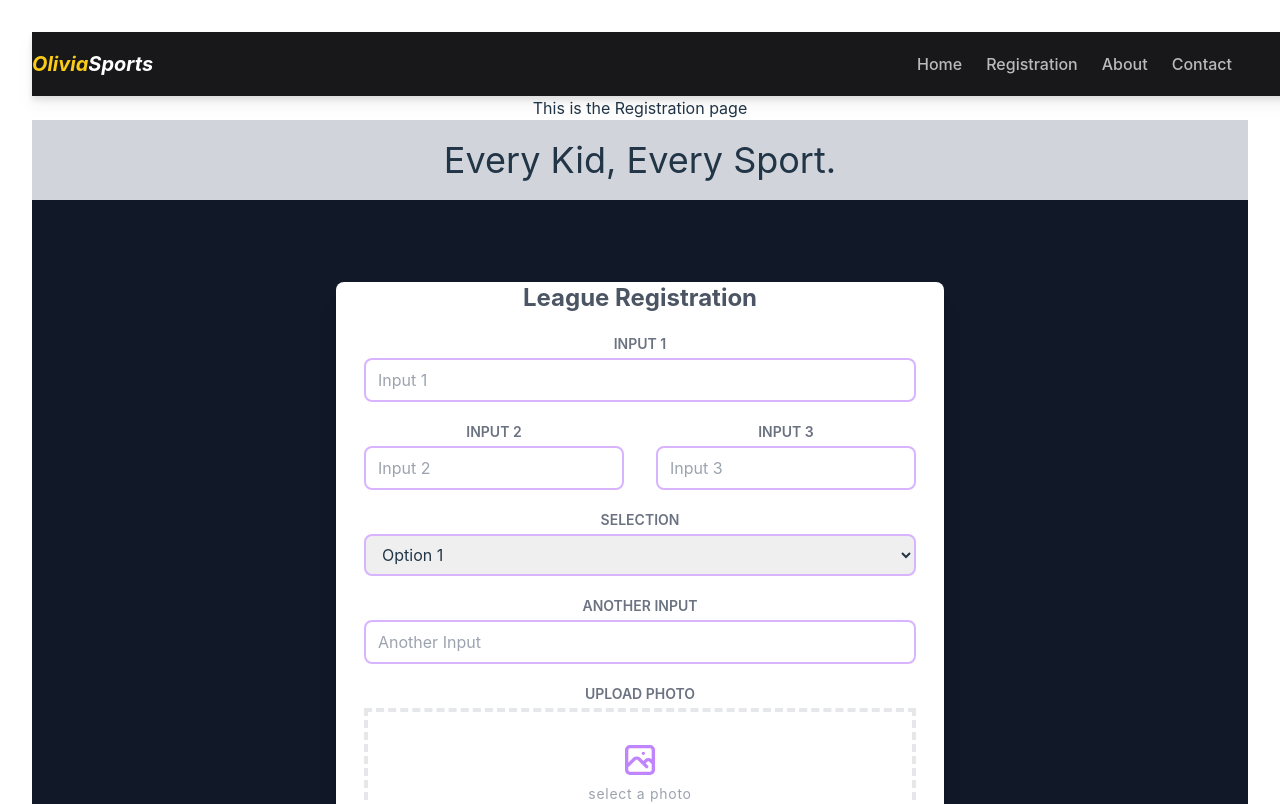
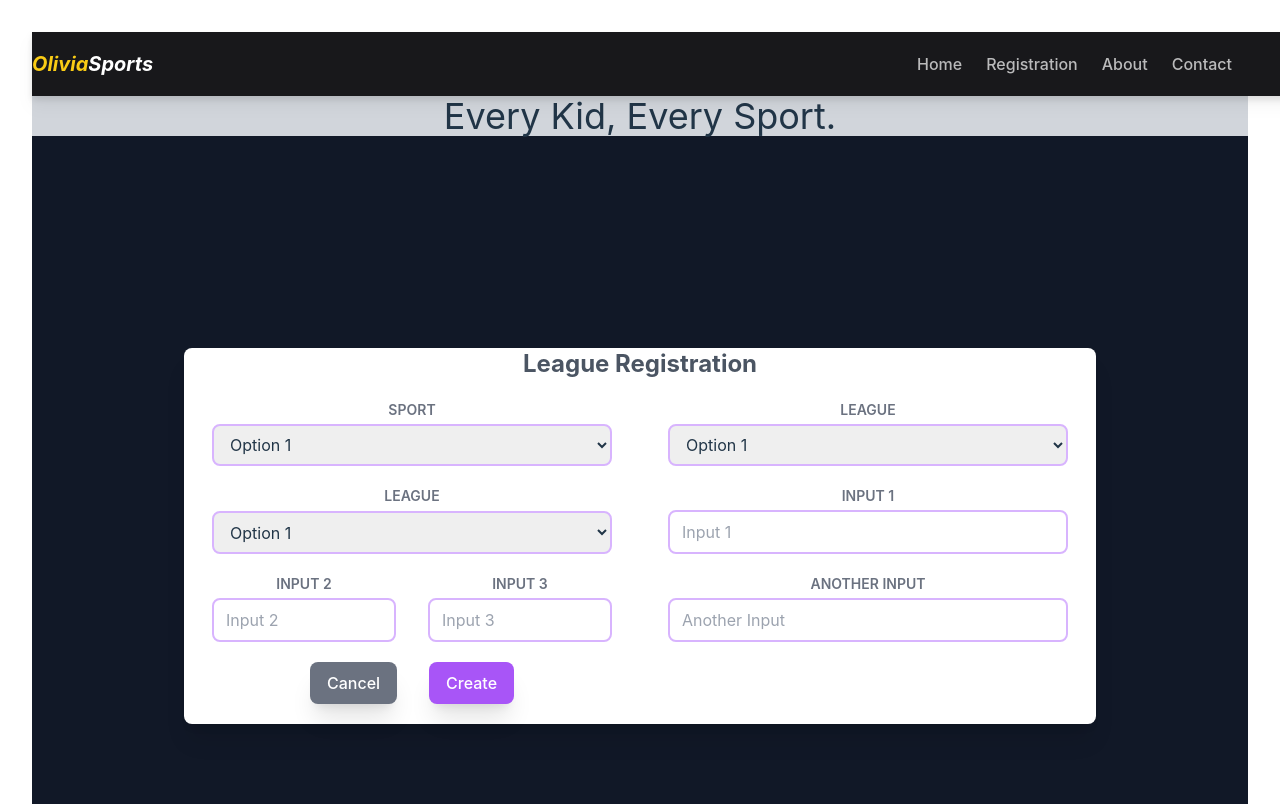
Before and after one commit to 21221086/vitejs-vite-vtvgmr, a Vue app: page /register in a window 1280 px wide. Shown: the top 804 px of the page. Built offline with nearby package versions, Linux system fonts and the light colour scheme.

Commit message:
6 files modified

```diff
--- a/src/components/Banner.vue
+++ b/src/components/Banner.vue
@@ -1,5 +1,5 @@
 <template>
-  <header class="bg-gray-300 p-5">
+  <header class="bg-gray-300 w-full">
     <h1 class="text-2xl md:text-4xl">Every Kid, Every Sport.</h1>
   </header>
 </template>
--- a/src/components/NavigationBar.vue
+++ b/src/components/NavigationBar.vue
@@ -35,8 +35,6 @@
 
 <!-- Javascript Code -->
 <script>
-import About from '../pages/About.vue';
-import Home from '../pages/Home.vue';
 
 
 export default {
--- a/src/pages/About.vue
+++ b/src/pages/About.vue
@@ -1,11 +1,14 @@
 <template>
-
+ <NavigationBar></NavigationBar>
  This is the About page
+ <Banner></Banner>
  </template>
 
 <script>
+import NavigationBar from '../components/NavigationBar.vue'
+import Banner from '../components/Banner.vue'
 
 export default {
-
+  components: {NavigationBar, Banner}
 };
 </script>
--- a/src/pages/FrontPage.vue
+++ b/src/pages/FrontPage.vue
@@ -3,7 +3,7 @@
     <div class="bg-zinc-900 p-40">
       <h1 class="text-2xl md:text-4xl text-stone-100">Upcoming Leagues</h1>
       <br />
-      <UpcomingSports :leagues="leagues"></UpcomingSports>
+      <UpcomingSports class="w-full" :leagues="leagues"></UpcomingSports>
     </div>
   </div>
 
--- a/src/pages/Home.vue
+++ b/src/pages/Home.vue
@@ -7,8 +7,8 @@
 </template>
 
 <script>
+import NavigationBar from '../components/NavigationBar.vue';
 import FrontPage from './FrontPage.vue';
-import NavigationBar from '../components/NavigationBar.vue';
 import Banner from '../components/Banner.vue';
 
 export default {
--- a/src/pages/Register.vue
+++ b/src/pages/Register.vue
@@ -1,18 +1,46 @@
 <template>
   <NavigationBar></NavigationBar>
-  This is the Registration page
-  <div v-if="league">
-    <br>My League: <br> {{ JSON.parse(league).sport }}
-  </div>
   <Banner></Banner>
 
   <!-- FORM -->
   <div class="flex h-screen w-full bg-gray-900 items-center justify-center">
-  <div class="grid bg-white rounded-lg shadow-xl w-11/12 md:w-9/12 lg:w-1/2">
+  <div class="grid bg-white rounded-lg shadow-xl w-11/12 md:w-9/12 lg:w-3/4 mt-20 mb-20">
+
     <div class="flex justify-center">
       <div class="flex">
-        <h1 class="text-gray-600 font-bold md:text-2xl text-xl">League Registration</h1>
+        <h1 class="text-gray-600 font-bold md:text-2xl text-xl">
+          League Registration
+          <div v-if="league">For {{ JSON.parse(league).sport }} </div>
+        </h1>
       </div>
+    </div>
+
+    <div class="grid grid-cols-2">
+      <div class="grid grid-cols-1 mt-5 mx-7">
+        <label class="uppercase md:text-sm text-xs text-gray-500 text-light font-semibold">Sport</label>
+        <select class="py-2 px-3 rounded-lg border-2 border-purple-300 mt-1 focus:outline-none focus:ring-2 focus:ring-purple-600 focus:border-transparent">
+          <option>Option 1</option>
+          <option>Option 2</option>
+          <option>Option 3</option>
+        </select>
+      </div>
+
+      <div class="grid grid-cols-1 mt-5 mx-7">
+        <label class="uppercase md:text-sm text-xs text-gray-500 text-light font-semibold">League</label>
+        <select class="py-2 px-3 rounded-lg border-2 border-purple-300 mt-1 focus:outline-none focus:ring-2 focus:ring-purple-600 focus:border-transparent">
+          <option>Option 1</option>
+          <option>Option 2</option>
+          <option>Option 3</option>
+        </select>
+      </div>
+
+      <div class="grid grid-cols-1 mt-5 mx-7">
+        <label class="uppercase md:text-sm text-xs text-gray-500 text-light font-semibold">League</label>
+        <select class="py-2 px-3 rounded-lg border-2 border-purple-300 mt-1 focus:outline-none focus:ring-2 focus:ring-purple-600 focus:border-transparent">
+          <option>Option 1</option>
+          <option>Option 2</option>
+          <option>Option 3</option>
+        </select>
       </div>
 
       <div class="grid grid-cols-1 mt-5 mx-7">
@@ -32,35 +60,14 @@
       </div>
 
       <div class="grid grid-cols-1 mt-5 mx-7">
-      <label class="uppercase md:text-sm text-xs text-gray-500 text-light font-semibold">Selection</label>
-      <select class="py-2 px-3 rounded-lg border-2 border-purple-300 mt-1 focus:outline-none focus:ring-2 focus:ring-purple-600 focus:border-transparent">
-        <option>Option 1</option>
-        <option>Option 2</option>
-        <option>Option 3</option>
-      </select>
-    </div>
-
-    <div class="grid grid-cols-1 mt-5 mx-7">
         <label class="uppercase md:text-sm text-xs text-gray-500 text-light font-semibold">Another Input</label>
         <input class="py-2 px-3 rounded-lg border-2 border-purple-300 mt-1 focus:outline-none focus:ring-2 focus:ring-purple-600 focus:border-transparent" type="text" placeholder="Another Input" />
-    </div>
-
-    <div class="grid grid-cols-1 mt-5 mx-7">
-      <label class="uppercase md:text-sm text-xs text-gray-500 text-light font-semibold mb-1">Upload Photo</label>
-        <div class='flex items-center justify-center w-full'>
-            <label class='flex flex-col border-4 border-dashed w-full h-32 hover:bg-gray-100 hover:border-purple-300 group'>
-                <div class='flex flex-col items-center justify-center pt-7'>
-                  <svg class="w-10 h-10 text-purple-400 group-hover:text-purple-600" fill="none" stroke="currentColor" viewBox="0 0 24 24" xmlns="http://www.w3.org/2000/svg"><path stroke-linecap="round" stroke-linejoin="round" stroke-width="2" d="M4 16l4.586-4.586a2 2 0 012.828 0L16 16m-2-2l1.586-1.586a2 2 0 012.828 0L20 14m-6-6h.01M6 20h12a2 2 0 002-2V6a2 2 0 00-2-2H6a2 2 0 00-2 2v12a2 2 0 002 2z"></path></svg>
-                  <p class='lowercase text-sm text-gray-400 group-hover:text-purple-600 pt-1 tracking-wider'>Select a photo</p>
-                </div>
-              <input type='file' class="hidden" />
-            </label>
-        </div>
       </div>
 
       <div class='flex items-center justify-center  md:gap-8 gap-4 pt-5 pb-5'>
         <button class='w-auto bg-gray-500 hover:bg-gray-700 rounded-lg shadow-xl font-medium text-white px-4 py-2'>Cancel</button>
         <button class='w-auto bg-purple-500 hover:bg-purple-700 rounded-lg shadow-xl font-medium text-white px-4 py-2'>Create</button>
+      </div>
     </div>
 
   </div>
```
Lines whose indentation alone changed are shown as unchanged.
